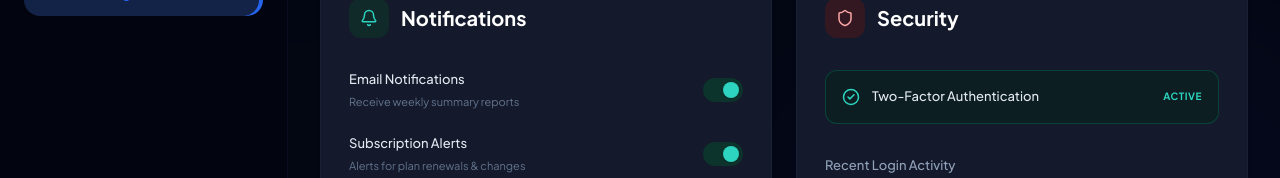
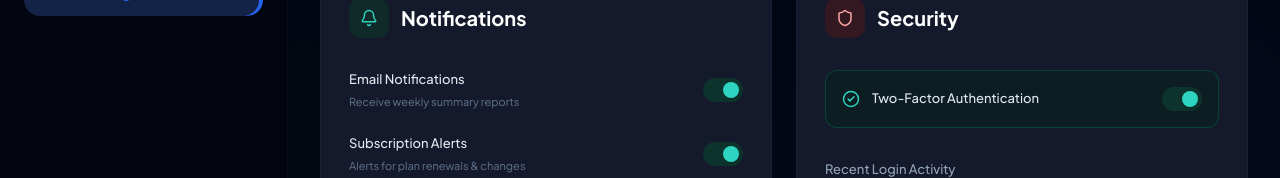
Before and after one commit to jaformia/Body-Axis-Admin-Dashboard, a Next.js app: page /settings in a window 1280 px wide. Shown: the part 468-646 px from the top of the page. Built offline with nearby package versions, Linux system fonts and the light colour scheme.

Commit message:
settings: convert 2FA static text to fully interactive switch toggle

```diff
--- a/app/settings/page.tsx
+++ b/app/settings/page.tsx
@@ -1,6 +1,12 @@
+"use client";
+
+import { useState } from "react";
 import { User, Camera, Bell, Shield, CheckCircle2 } from "lucide-react";
 
 export default function SettingsPage() {
+  const [emailNotifications, setEmailNotifications] = useState(true);
+  const [subscriptionAlerts, setSubscriptionAlerts] = useState(true);
+  const [twoFactor, setTwoFactor] = useState(true);
   return (
     <div className="space-y-6 select-none pb-10">
       {/* Header */}
@@ -73,8 +79,15 @@ export default function SettingsPage() {
                 <div className="text-[13px] font-medium text-slate-200">Email Notifications</div>
                 <div className="text-[11px] text-slate-500 mt-1">Receive weekly summary reports</div>
               </div>
-              <button className="w-10 h-6 bg-[#0d332d] rounded-full flex items-center p-1 cursor-pointer transition-colors">
-                <div className="w-[16px] h-[16px] bg-[#2dd4bf] rounded-full transform translate-x-4 shadow-sm transition-transform"></div>
+              <button
+                onClick={() => setEmailNotifications(!emailNotifications)}
+                className={`w-10 h-6 rounded-full flex items-center p-1 cursor-pointer transition-colors duration-300 ${
+                  emailNotifications ? "bg-[#0d332d]" : "bg-[#1e293b]"
+                }`}
+              >
+                <div className={`w-[16px] h-[16px] rounded-full shadow-sm transition-transform duration-300 ${
+                  emailNotifications ? "bg-[#2dd4bf] transform translate-x-4" : "bg-slate-400 transform translate-x-0"
+                }`}></div>
               </button>
             </div>
 
@@ -84,8 +97,15 @@ export default function SettingsPage() {
                 <div className="text-[13px] font-medium text-slate-200">Subscription Alerts</div>
                 <div className="text-[11px] text-slate-500 mt-1">Alerts for plan renewals & changes</div>
               </div>
-              <button className="w-10 h-6 bg-[#0d332d] rounded-full flex items-center p-1 cursor-pointer transition-colors">
-                <div className="w-[16px] h-[16px] bg-[#2dd4bf] rounded-full transform translate-x-4 shadow-sm transition-transform"></div>
+              <button
+                onClick={() => setSubscriptionAlerts(!subscriptionAlerts)}
+                className={`w-10 h-6 rounded-full flex items-center p-1 cursor-pointer transition-colors duration-300 ${
+                  subscriptionAlerts ? "bg-[#0d332d]" : "bg-[#1e293b]"
+                }`}
+              >
+                <div className={`w-[16px] h-[16px] rounded-full shadow-sm transition-transform duration-300 ${
+                  subscriptionAlerts ? "bg-[#2dd4bf] transform translate-x-4" : "bg-slate-400 transform translate-x-0"
+                }`}></div>
               </button>
             </div>
           </div>
@@ -101,12 +121,26 @@ export default function SettingsPage() {
           </div>
 
           {/* 2FA Badge */}
-          <div className="w-full bg-[#08221d]/60 border border-[#059669]/30 rounded-xl p-4 flex items-center justify-between mb-8">
+          <div className={`w-full rounded-xl p-4 flex items-center justify-between mb-8 transition-all duration-300 ${
+            twoFactor
+              ? "bg-[#08221d]/60 border border-[#059669]/30"
+              : "bg-[#1e293b]/20 border border-slate-800/80"
+          }`}>
             <div className="flex items-center gap-3">
-              <CheckCircle2 size={18} className="text-[#2dd4bf]" />
+              <CheckCircle2 size={18} className={`transition-colors duration-300 ${twoFactor ? "text-[#2dd4bf]" : "text-slate-500"}`} />
               <span className="text-[13px] font-medium text-slate-200">Two-Factor Authentication</span>
             </div>
-            <span className="text-[10px] font-bold text-[#2dd4bf] tracking-wider">ACTIVE</span>
+
+            <button
+              onClick={() => setTwoFactor(!twoFactor)}
+              className={`w-10 h-6 rounded-full flex items-center p-1 cursor-pointer transition-colors duration-300 ${
+                twoFactor ? "bg-[#0d332d]" : "bg-[#1e293b]"
+              }`}
+            >
+              <div className={`w-[16px] h-[16px] rounded-full shadow-sm transition-transform duration-300 ${
+                twoFactor ? "bg-[#2dd4bf] transform translate-x-4" : "bg-slate-400 transform translate-x-0"
+              }`}></div>
+            </button>
           </div>
 
           {/* Login Activity */}
```
